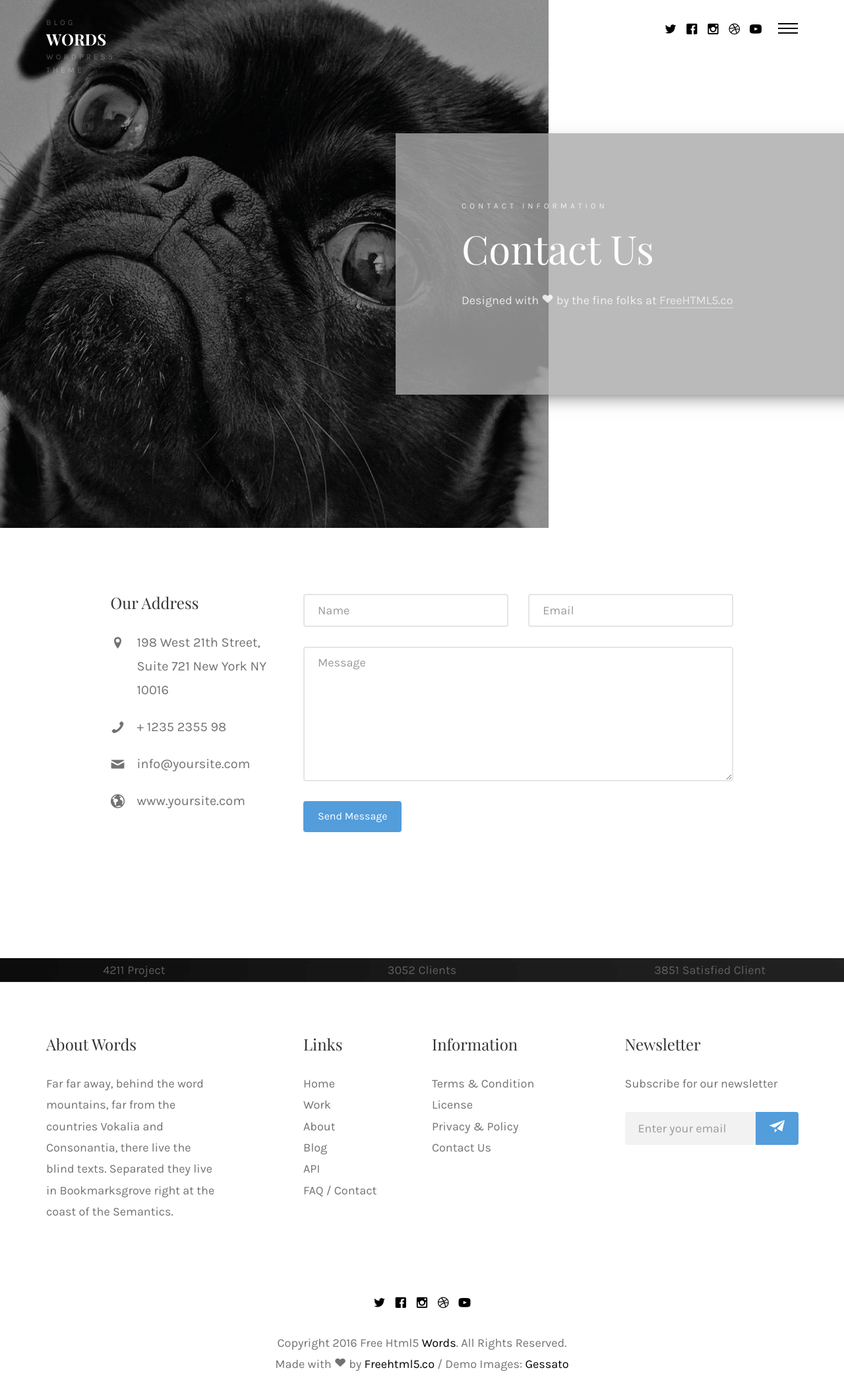
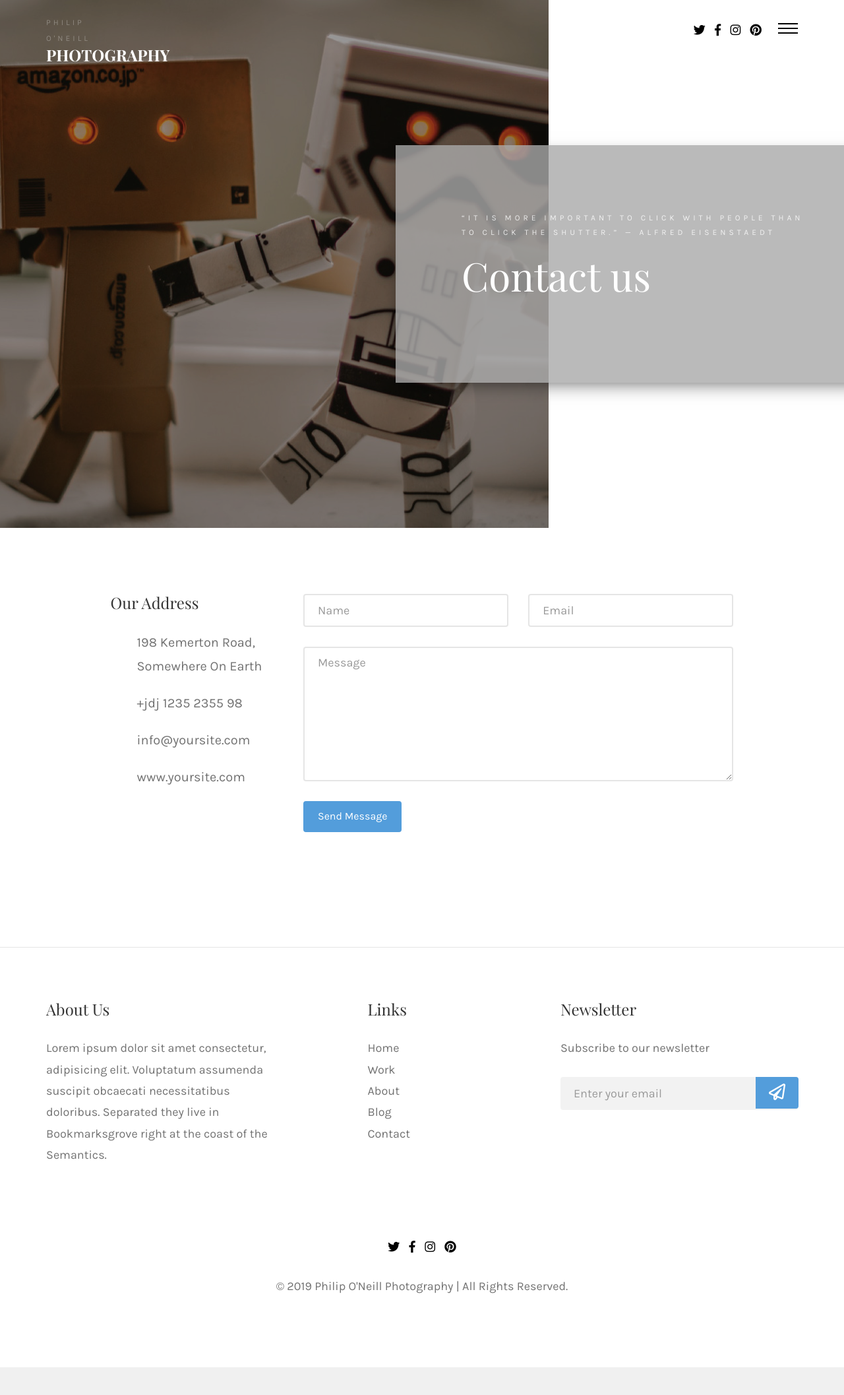
Before and after one commit to tondemut/studious-funicular, a plain HTML site: page contact.html in a window 1280 px wide. Shown: the top 2114 px of the page at 66% size. After the commit the page ends 2072 px from the top, so only its background shows below. Drawn offline with nearby package versions, Linux system fonts and the light colour scheme; files whose address does not match are found by name.

Commit message:
Finished Contact

```diff
--- a/contact.html
+++ b/contact.html
@@ -1,9 +1,9 @@
 <!DOCTYPE html>
- <html class="no-js"> <!--<![endif]-->
+ <html class="no-js">
 	<head>
 	<meta charset="utf-8">
 	<meta http-equiv="X-UA-Compatible" content="IE=edge">
-	<title>Words &mdash; 100% Free Fully Responsive HTML5 Template by FREEHTML5.co</title>
+	<title>Contact | Philip O'Neill Photography</title>
 	<meta name="viewport" content="width=device-width, initial-scale=1">
 
 	<link rel="shortcut icon" href="favicon.ico">
@@ -14,18 +14,15 @@
 	<!-- Animate.css -->
 	<link rel="stylesheet" href="css/animate.css">
 	<!-- Icomoon Icon Fonts-->
-	<link rel="stylesheet" href="css/icomoon.css">
+	<link rel="stylesheet" href="https://use.fontawesome.com/releases/v5.7.1/css/all.css" integrity="sha384-fnmOCqbTlWIlj8LyTjo7mOUStjsKC4pOpQbqyi7RrhN7udi9RwhKkMHpvLbHG9Sr" crossorigin="anonymous">
 	<!-- Bootstrap  -->
 	<link rel="stylesheet" href="css/bootstrap.css">
-
 	<!-- Flexslider  -->
 	<link rel="stylesheet" href="css/flexslider.css">
-
 	<link rel="stylesheet" href="css/style.css">
-
-
 	<!-- Modernizr JS -->
 	<script src="js/modernizr-2.6.2.min.js"></script>
+
 
 	</head>
 	<body>
@@ -34,7 +31,7 @@
 		<a href="#" class="js-fh5co-nav-toggle fh5co-nav-toggle active"><i></i></a>
 		<div class="js-fullheight fh5co-table">
 			<div class="fh5co-table-cell js-fullheight">
-				<h1 class="text-center"><a class="fh5co-logo" href="index.html">Words</a></h1>
+				<h1 class="text-center"><a class="fh5co-logo" href="index.html">Philip O'Neill Photography</a></h1>
 				<ul>
 					<li><a href="index.html">Home</a></li>
 					<li><a href="work.html">Work</a></li>
@@ -43,11 +40,10 @@
 					<li><a href="contact.html">Contact</a></li>
 				</ul>
 				<p class="fh5co-social-icon">
-					<a href="#"><i class="icon-twitter2"></i></a>
-					<a href="#"><i class="icon-facebook2"></i></a>
-					<a href="#"><i class="icon-instagram"></i></a>
-					<a href="#"><i class="icon-dribbble2"></i></a>
-					<a href="#"><i class="icon-youtube"></i></a>
+					<a href="#"><i class="fab fa-twitter"></i></a>
+					<a href="#"><i class="fab fa-facebook-f"></i></a>
+					<a href="#"><i class="fab fa-instagram"></i></a>
+					<a href="#"><i class="fab fa-youtube"></i></a>
 				</p>
 			</div>
 		</div>
@@ -59,15 +55,14 @@
 				<div class="fh5co-navbar-brand">
 					<div class="row">
 						<div class="col-xs-6">
-							<h1 class="text-left"><a class="fh5co-logo" href="index.html"><span>Blog</span> Words <span>WordPress Theme</span></a></h1>
+							<h1 class="text-left"><a class="fh5co-logo" href="index.html"><span>Philip</span> <span>O'Neill</span>Photography</a></h1>
 						</div>
 						<div class="col-xs-6">
 							<p class="fh5co-social-icon text-right">
-								<a href="#"><i class="icon-twitter2"></i></a>
-								<a href="#"><i class="icon-facebook2"></i></a>
-								<a href="#"><i class="icon-instagram"></i></a>
-								<a href="#"><i class="icon-dribbble2"></i></a>
-								<a href="#"><i class="icon-youtube"></i></a>
+								<a href="#"><i class="fab fa-twitter"></i></a>
+								<a href="#"><i class="fab fa-facebook-f"></i></a>
+								<a href="#"><i class="fab fa-instagram"></i></a>
+								<a href="#"><i class="fab fa-pinterest"></i></a>
 							</p>
 						</div>
 					</div>
@@ -78,15 +73,15 @@
 		<aside id="fh5co-hero" class="js-fullheight">
 			<div class="flexslider js-fullheight">
 				<ul class="slides">
-			   	<li style="background-image: url(images/slide_3.jpg);">
+			   	<li style="background-image: url(images/contact.jpg);">
 			   		<div class="overlay-gradient"></div>
 			   		<div class="container">
 			   			<div class="col-md-8 col-md-offset-2 col-md-push-4 js-fullheight slider-text">
 			   				<div class="slider-text-inner">
 			   					<div class="desc">
-			   						<span>Contact Information</span>
-			   						<h2>Contact Us</h2>
-			   						<p class="fh5co-lead">Designed with <i class="icon-heart3"></i> by the fine folks at <a href="http://freehtml5.co" target="_blank">FreeHTML5.co</a></p>
+			   						<span>“It is more important to click with people than to click the shutter.”
+												— Alfred Eisenstaedt</span>
+			   						<h2>Contact us</h2>
 			   					</div>
 			   				</div>
 			   			</div>
@@ -102,8 +97,8 @@
 					<div class="col-md-3 col-md-push-1 animate-box">
 						<h3>Our Address</h3>
 						<ul class="contact-info">
-							<li><i class="icon-location-pin"></i>198 West 21th Street, Suite 721 New York NY 10016</li>
-							<li><i class="icon-phone2"></i>+ 1235 2355 98</li>
+							<li><i class="icon-location-pin"></i>198 Kemerton Road, Somewhere On Earth</li>
+							<li><i class="icon-phone2"></i>+jdj 1235 2355 98</li>
 							<li><i class="icon-mail"></i><a href="#">info@yoursite.com</a></li>
 							<li><i class="icon-globe2"></i><a href="#">www.yoursite.com</a></li>
 						</ul>
@@ -136,63 +131,36 @@
 			</div>
 		</div>
 
-		<div class="fh5co-counters" style="background-image: url(images/hero.jpg);" data-stellar-background-ratio="0.5" id="counter-animate">
-			<div class="fh5co-narrow-content animate-box">
-				<div class="row" >
-					<div class="col-md-4 text-center">
-						<span class="fh5co-counter js-counter" data-from="0" data-to="7520" data-speed="5000" data-refresh-interval="50"></span>
-						<span class="fh5co-counter-label">Project</span>
-					</div>
-					<div class="col-md-4 text-center">
-						<span class="fh5co-counter js-counter" data-from="0" data-to="5450" data-speed="5000" data-refresh-interval="50"></span>
-						<span class="fh5co-counter-label">Clients</span>
-					</div>
-					<div class="col-md-4 text-center">
-						<span class="fh5co-counter js-counter" data-from="0" data-to="6876" data-speed="5000" data-refresh-interval="50"></span>
-						<span class="fh5co-counter-label">Satisfied Client</span>
-					</div>
-				</div>
-			</div>
-		</div>
 		<footer>
 				<div id="footer">
 						<div class="container">
 							<div class="row">
-						<div class="col-md-3">
-							<h3 class="section-title">About Words</h3>
-							<p>Far far away, behind the word mountains, far from the countries Vokalia and Consonantia, there live the blind texts. Separated they live in Bookmarksgrove right at the coast of the Semantics.</p>
+								<div class="col-md-4">
+									<h3 class="section-title">About Us</h3>
+									<p>Lorem ipsum dolor sit amet consectetur, adipisicing elit. Voluptatum assumenda suscipit obcaecati necessitatibus doloribus. Separated they live in Bookmarksgrove right at the coast of the Semantics.</p>
 								</div>
 
-						<div class="col-md-3 col-md-push-1">
+								<div class="col-md-4 col-md-push-1">
 									<h3 class="section-title">Links</h3>
 									<ul>
 										<li><a href="#">Home</a></li>
 										<li><a href="#">Work</a></li>
 										<li><a href="#">About</a></li>
 										<li><a href="#">Blog</a></li>
-								<li><a href="#">API</a></li>
-								<li><a href="#">FAQ / Contact</a></li>
+										<li><a href="#">Contact</a></li>
 									</ul>
 								</div>
 
-						<div class="col-md-3">
-							<h3 class="section-title">Information</h3>
-							<ul>
-								<li><a href="#">Terms &amp; Condition</a></li>
-								<li><a href="#">License</a></li>
-								<li><a href="#">Privacy &amp; Policy</a></li>
-								<li><a href="#">Contact Us</a></li>
-							</ul>
-						</div>
-						<div class="col-md-3">
+
+								<div class="col-md-4">
 									<h3 class="section-title">Newsletter</h3>
-							<p>Subscribe for our newsletter</p>
+									<p>Subscribe to our newsletter</p>
 									<form class="form-inline" id="fh5co-header-subscribe">
 										<div class="row">
 											<div class="col-md-12 col-md-offset-0">
 												<div class="form-group">
 													<input type="text" class="form-control" id="email" placeholder="Enter your email">
-											<button type="submit" class="btn btn-default"><i class="icon-paper-plane"></i></button>
+													<button type="submit" class="btn btn-default"><i class="far fa-paper-plane"></i></button>
 												</div>
 											</div>
 										</div>
@@ -202,13 +170,13 @@
 							<div class="row copy-right">
 								<div class="col-md-6 col-md-offset-3 text-center">
 									<p class="fh5co-social-icon">
-								<a href="#"><i class="icon-twitter2"></i></a>
-								<a href="#"><i class="icon-facebook2"></i></a>
-								<a href="#"><i class="icon-instagram"></i></a>
-								<a href="#"><i class="icon-dribbble2"></i></a>
-								<a href="#"><i class="icon-youtube"></i></a>
+										<a href="#"><i class="fab fa-twitter"></i></a>
+										<a href="#"><i class="fab fa-facebook-f"></i></a>
+										<a href="#"><i class="fab fa-instagram"></i></a>
+										<a href="#"><i class="fab fa-pinterest"></i></a>
+
 									</p>
-							<p>Copyright 2016 Free Html5 <a href="#">Words</a>. All Rights Reserved. <br>Made with <i class="icon-heart3"></i> by <a href="http://freehtml5.co/" target="_blank">Freehtml5.co</a> / Demo Images: <a href="http://blog.gessato.com/" target="_blank">Gessato</a></p>
+									<p>&copy; 2019 Philip O'Neill Photography |  All Rights Reserved.</p>
 								</div>
 							</div>
 						</div>
```
Also changed, not shown: index.html (+1 -1 lines), images/contact.jpg (added). Lines whose indentation alone changed are shown as unchanged.
